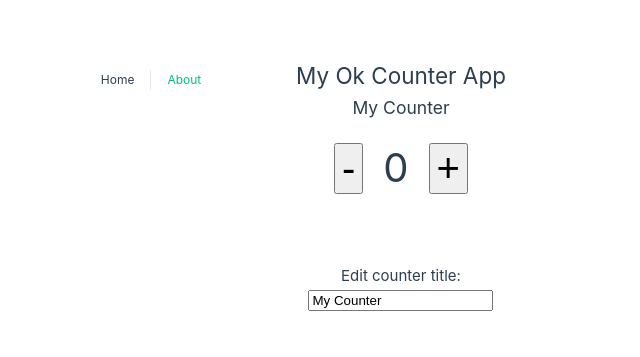
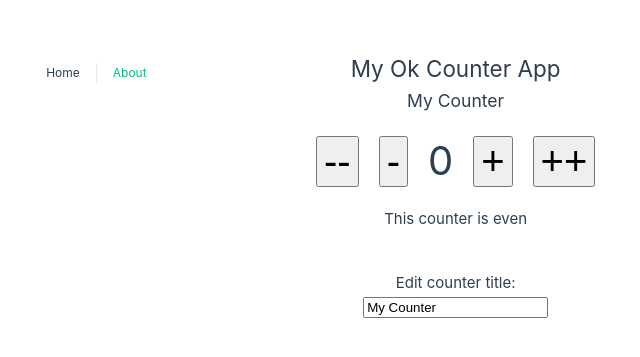
Before and after one commit to ronaldofjc/vue-composition-api-basics, a Vue app: page / in a window 1280 px wide. Shown: the part 215-572 px from the top of the page, without its empty margins (364-1004 px from the left). Built offline with nearby package versions, Linux system fonts and the light colour scheme.

Commit message:
methods, computed and watch

```diff
--- a/src/views/HomeView.vue
+++ b/src/views/HomeView.vue
@@ -6,10 +6,14 @@
     <h3>{{ counterData.title }}</h3>
 
     <div class="btn">
-      <button @click="decreaseCounter" class="btn">-</button>
+      <button @click="decreaseCounter(2)" class="btn">--</button>
+      <button @click="decreaseCounter(1)" class="btn">-</button>
       <span class="counter">{{ counterData.count }}</span>
-      <button @click="increaseCounter" class="btn">+</button>
+      <button @click="increaseCounter(1, $event)" class="btn">+</button>
+      <button @click="increaseCounter(2)" class="btn">++</button>
     </div>
+
+    <p>This counter is {{ oddOrEven }}</p>
 
     <div class="edit">
       <h4>Edit counter title:</h4>
@@ -19,7 +23,7 @@
 </template>
 
 <script setup>
-  import { reactive } from 'vue'
+  import { computed, reactive, watch } from 'vue'
 
   const appTitle = 'My Ok Counter App'
 
@@ -28,12 +32,23 @@
     title: 'My Counter'
   })
 
-  const increaseCounter = () => {
-    counterData.count++
+  watch(() => counterData.count, (newCount, oldCount) => {
+    if (newCount === 20) {
+      alert('Way to go! You made it to 20!!!')
+    }
+  })
+
+  const oddOrEven = computed(() => {
+    if (counterData.count % 2 === 0) return 'even'
+    return 'odd'
+  })
+
+  const increaseCounter = (amount, e) => {
+    counterData.count += amount
   }
 
-  const decreaseCounter = () => {
-    counterData.count--
+  const decreaseCounter = amount => {
+    counterData.count -= amount
   }
 </script>
 
@@ -47,6 +62,6 @@
   margin: 10px;
 }
 .edit {
-  margin-top: 60px;
+  margin-top: 40px;
 }
 </style>
```
